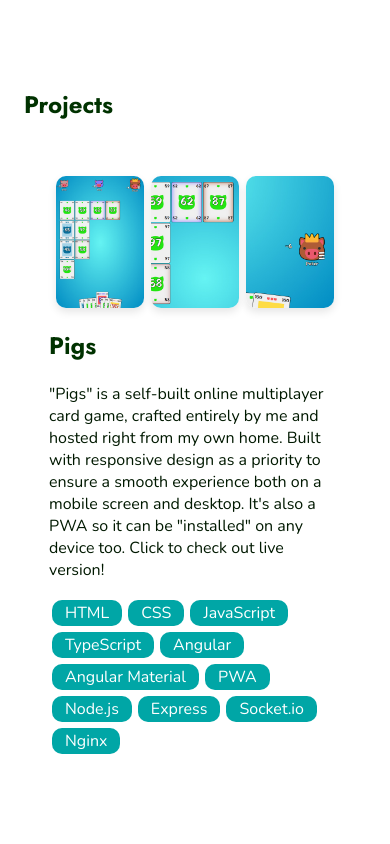
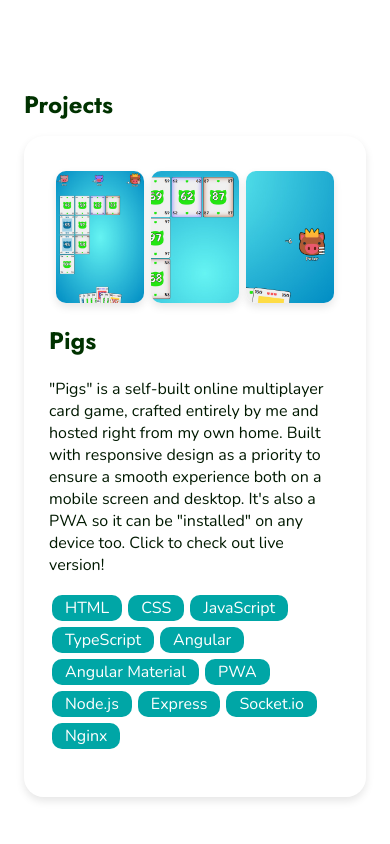
Before and after one commit to m-satas/personal-webpage, an Angular app: page / in a window 390 px wide. Shown: the part 1200-2044 px from the top of the page. Built offline with nearby package versions, Linux system fonts and the light colour scheme.

Commit message:
Fix Sass extend error with mixin

```diff
--- a/src/app/app.component.scss
+++ b/src/app/app.component.scss
@@ -43,10 +43,14 @@
     transition: transform 0.3s, box-shadow 0.3s;
 }
 
-.pop-out-card:hover {
-    background: rgba(255, 255, 255, 0.300);
+@mixin pop-out-raised {
+    background: rgba(255, 255, 255, 0.3);
     transform: translateY(-5px);
     box-shadow: 0 4px 8px rgba(0, 0, 0, 0.1);
+}
+
+.pop-out-card:hover {
+    @include pop-out-raised;
 }
 
 .svg-icon-pop {
@@ -127,10 +131,8 @@
         flex-direction: column;
     }
 
-    .pop-out-card:hover {
-        background: unset;
-        transform: unset;
-        box-shadow: unset;
+    .pop-out-card {
+        @include pop-out-raised;
     }
 
     .pointer-effect {
```
